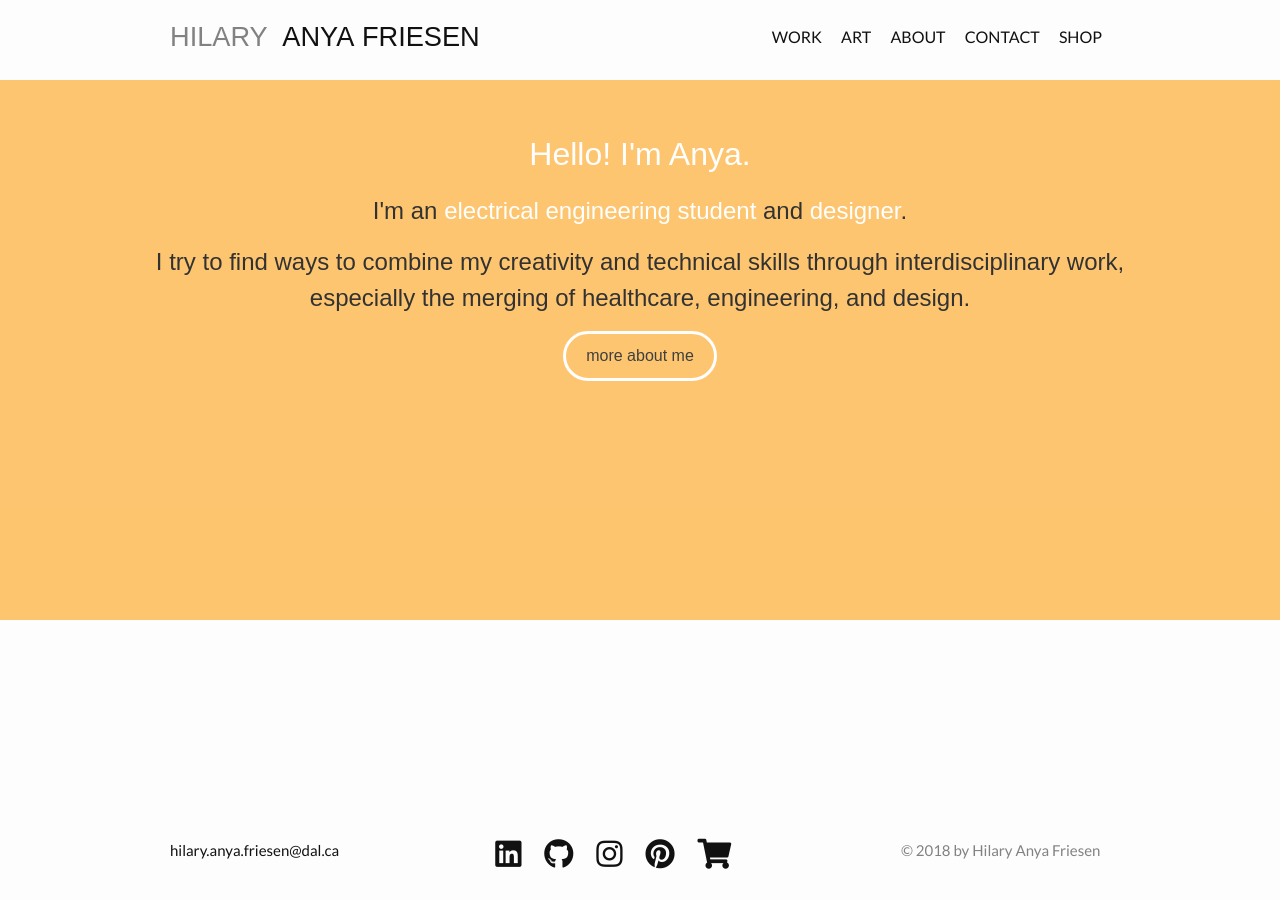
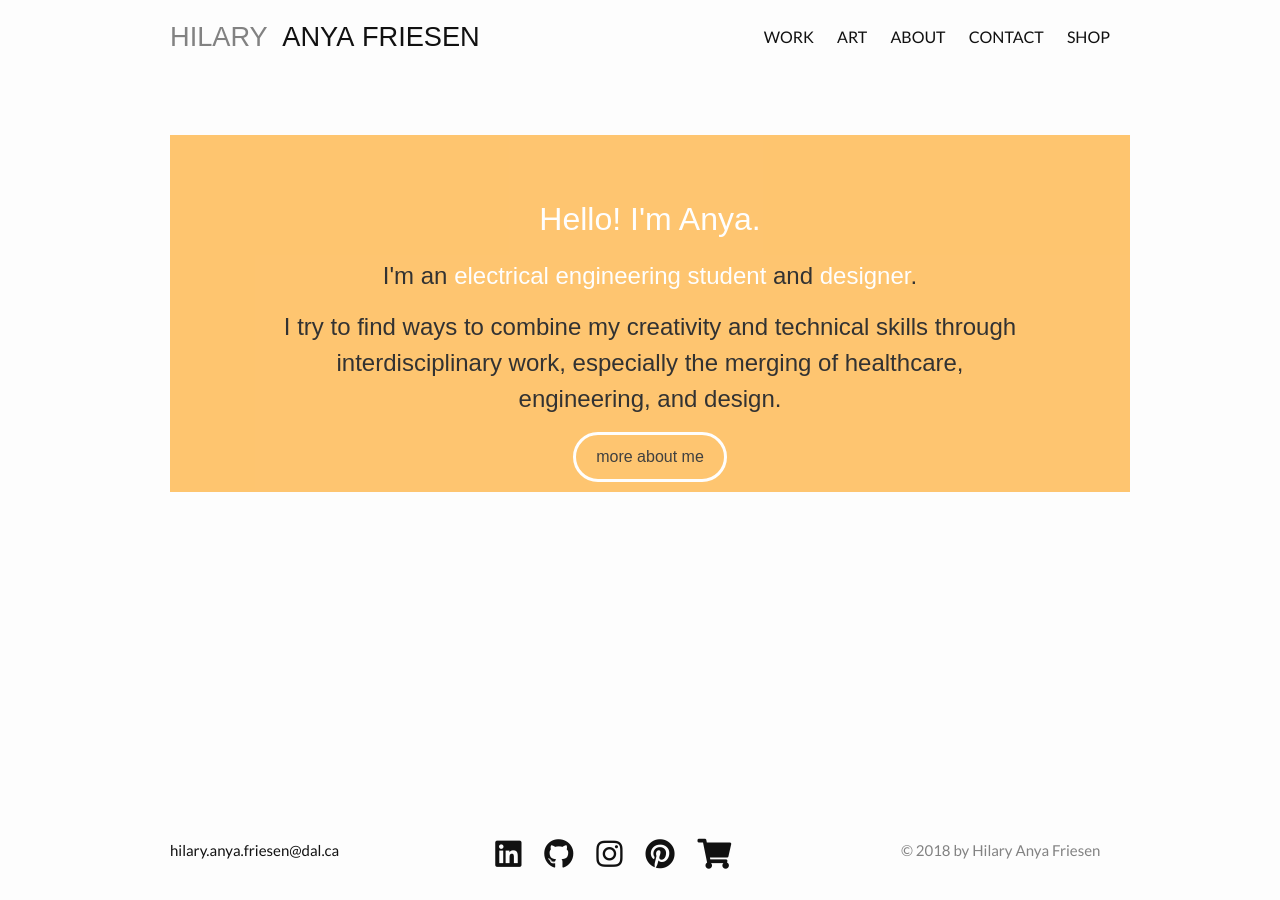
Before and after one commit to hafriesen/hafriesen.github.io, a Jekyll site: the page built from index.md, in a window 1280 px wide. Built offline with Jekyll 4.4.1, drawn with Linux system fonts in a browser that asks for light colours; nearby versions of some CDN libraries; some web fonts are replaced.

Commit message:
final December update

```diff
--- a/_config.yml
+++ b/_config.yml
@@ -33,6 +33,15 @@
   - jekyll-feed
   - jekyll-seo-tag
 
+# If you want to link only specific pages in your header, uncomment
+# this and add the path to the pages in order as they should show up
+header_pages:
+ - work.html
+ - art.html
+ - about.html
+ - contact.html
+
+
 # Exclude from processing.
 # The following items will not be processed, by default. Create a custom list
 # to override the default setting.
--- a/_includes/header.html
+++ b/_includes/header.html
@@ -18,21 +18,13 @@
 
         <!--sort order of page navigation-->
         <div class="trigger">
-
-          <ul lass="page-link">
-          <li><a href="/work">WORK</a></li>
-          <li><a href="/anastasiaprints">ART</a></li>
-          <li><a href="/about">ABOUT</a></li>
-          <li><a href="/contact">CONTACT</a></li>
-          <li><a href="https://www.redbubble.com/people/anastasiaprints/shop" target="_blank" rel="noopener noreferrer">SHOP</a></li>
-          </ul>
-          <!--
           {% assign sorted_pages = site.pages | sort:"order" %}
           {% for p in sorted_pages %}
           {% if p.order != -1 and p.order %}
           <a class="page-link" href="{{ p.url | relative_url }}">{{ p.title | escape }}</a>
           {% endif %}
-          {% endfor %} -->
+          {% endfor %}
+          <li><a href="https://www.redbubble.com/people/anastasiaprints/shop" target="_blank" rel="noopener noreferrer">SHOP</a></li>
         </div>
       </nav>
     {%- endif -%}
--- a/_layouts/home.html
+++ b/_layouts/home.html
@@ -2,7 +2,7 @@
 layout: default
 ---
 
-<div id = "intro" style="background-color:#ffb84d;color:black; opacity: 0.8; text-align:center; font-family: 'Fira Sans Condensed', sans-serif;">
+<div id = "intro" style="background-color:#ffb84d;opacity: 0.8; color:black; text-align:center; font-family: 'Fira Sans Condensed', sans-serif;">
   <p style="margin:50px;">
   <h1 style="color:white;"> Hello! I'm Anya.</h1>
   <h2 style="margin-left: 100px; margin-right:100px"> I'm an <span style="color:white"> electrical engineering student </span>and <span style="color: white;"> designer</span>.</h2>
--- a/_sass/minima/_layout.scss
+++ b/_sass/minima/_layout.scss
@@ -32,8 +32,7 @@
   }
   li {
         display: inline;
-        padding: 8px;
-      }
+  }
 
   .menu-icon {
     display: none;
@@ -91,7 +90,7 @@
       padding-bottom: 5px;
     }
 
-    .page-link {
+    .page-link, li {
       display: block;
       padding: 5px 10px;
 
@@ -110,7 +109,7 @@
  */
 .site-footer {
   border-top: 0px solid $grey-color-light;
-  padding: $spacing-unit/2 0;
+  padding: $spacing-unit/2;
 }
 
 .footer-heading {
@@ -136,6 +135,7 @@
   @include relative-font-size(0.9375);
   color: $grey-color;
   margin-left: -$spacing-unit / 2;
+  margin-top: $spacing-unit;
   @extend %clearfix;
 }
 
@@ -309,16 +309,16 @@
     padding: 0;
 
 }
-  position: absolute;
-  top: 80px;
+  position: relative;
+  top: 30px;
   left: 0;
   right: 0;
   width: 100%;
   height: 60%;
+  padding: 10px;
 
-@media screen and (max-width: 500px) {
-  .column {
+@media screen and (max-width: 500px)
+  {
     width: 100%;
   }
 }
-}
```
Also changed, not shown: shop.md (deleted, +0 -6 lines).
